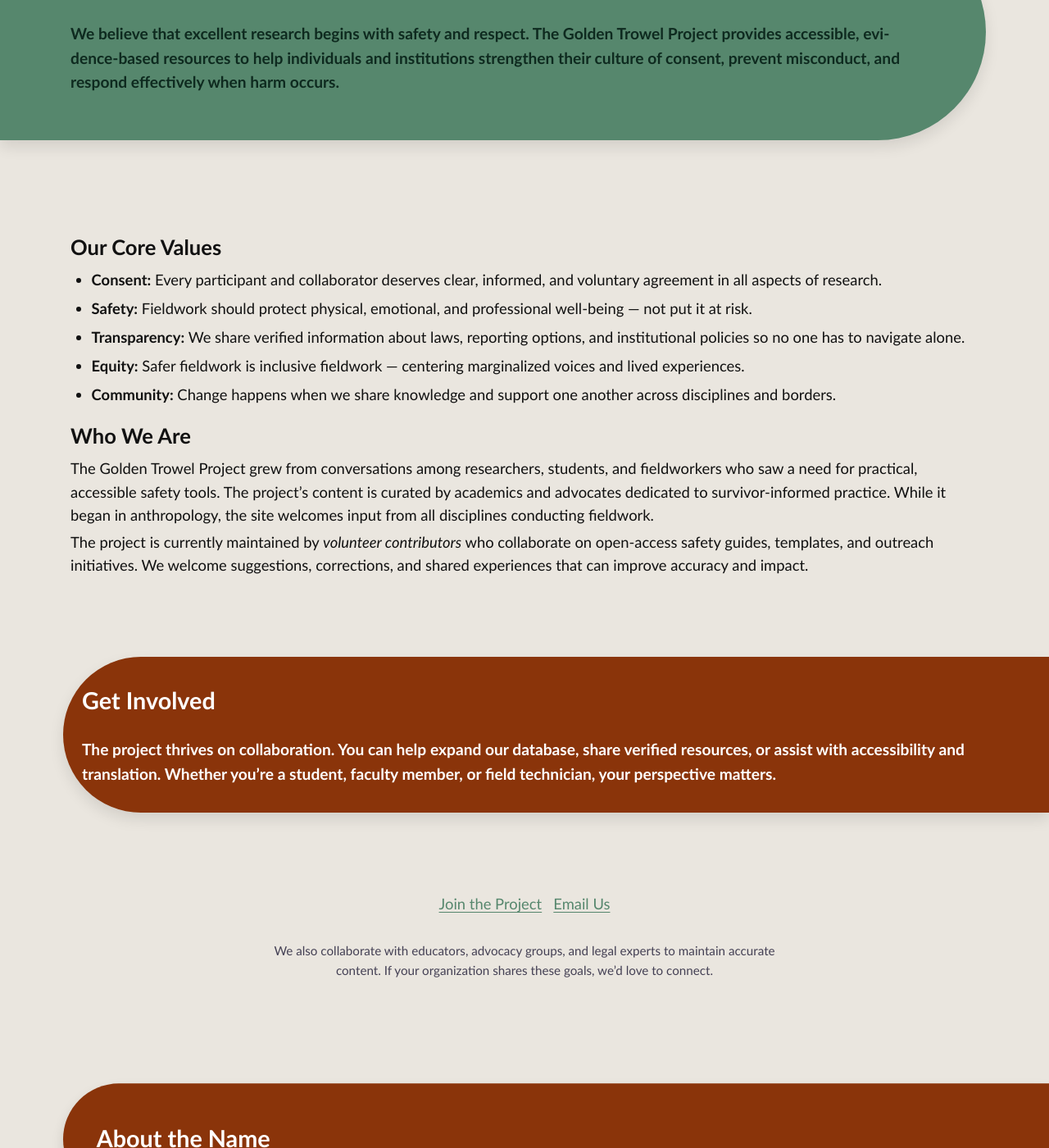
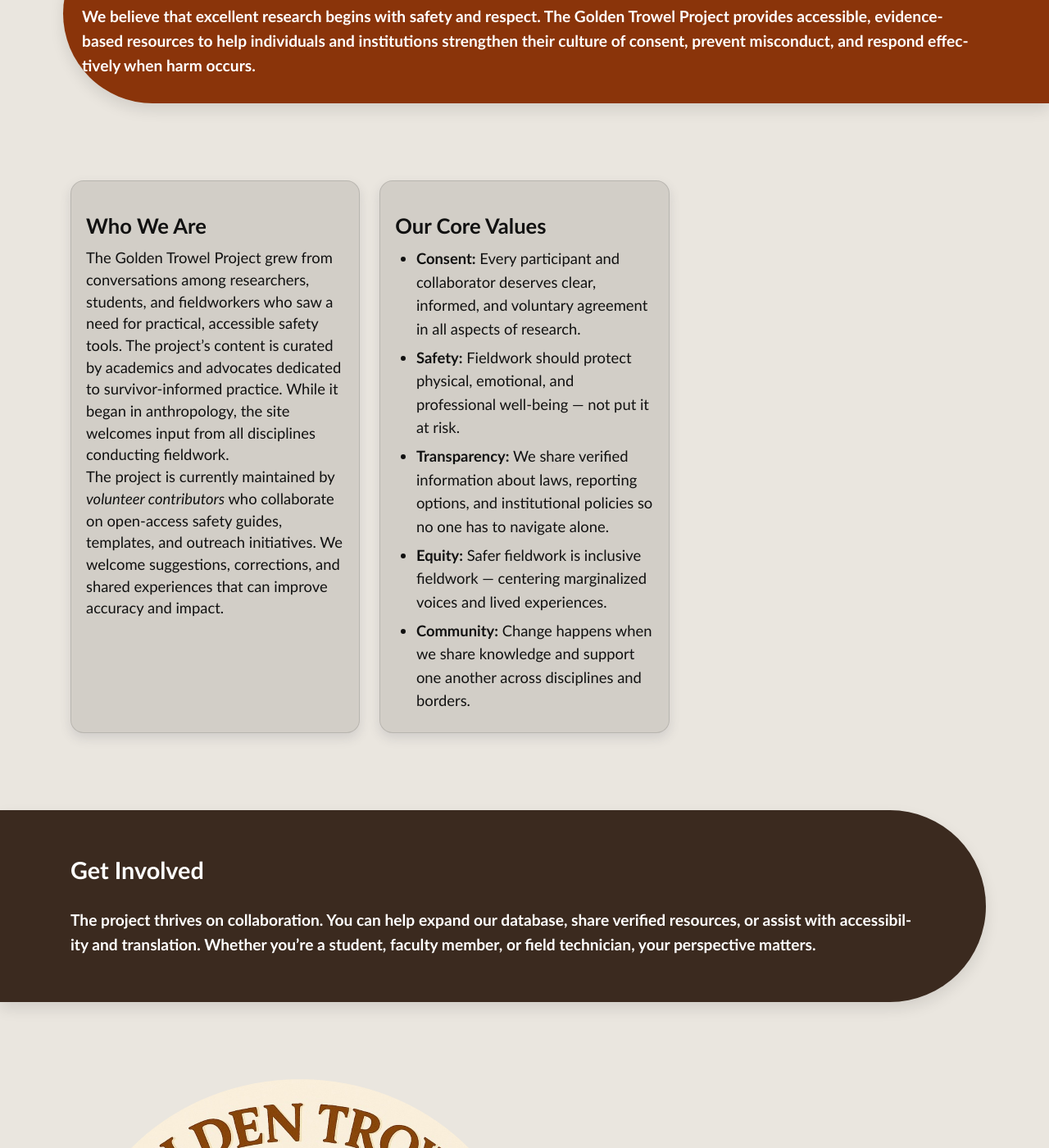
Before and after one commit to AnthroSafetyWarrior/GoldenTrowelProject, a Jekyll site: the page built from _pages/aboutus.html, in a window 1280 px wide and 1400 px high, scrolled down 1170 px. Shown: the whole window at 82% size. Built offline with Jekyll 4.4.1, drawn with Linux system fonts in a browser that asks for light colours; some of the changed text lies outside the part shown.

Commit message:
updating name

```diff
--- a/_pages/aboutus.html
+++ b/_pages/aboutus.html
@@ -23,7 +23,7 @@
 </section>
 
 <!-- 2) Mission & Values -->
-<section class="pillband pill--sage pill--clip-left pill--tight">
+<section class="pillband pill--orange pill--clip-right pill--tight">
   <div class="section">
     <h2>Our Mission</h2>
     <p class="lede">
@@ -35,20 +35,9 @@
   </div>
 </section>
 
-<section class="section">
-  <div class="split-equal">
-    <div class="col">
-      <h3><strong>Our Core Values</strong></h3>
-      <ul>
-        <li><strong>Consent:</strong> Every participant and collaborator deserves clear, informed, and voluntary agreement in all aspects of research.</li>
-        <li><strong>Safety:</strong> Fieldwork should protect physical, emotional, and professional well-being — not put it at risk.</li>
-        <li><strong>Transparency:</strong> We share verified information about laws, reporting options, and institutional policies so no one has to navigate alone.</li>
-        <li><strong>Equity:</strong> Safer fieldwork is inclusive fieldwork — centering marginalized voices and lived experiences.</li>
-        <li><strong>Community:</strong> Change happens when we share knowledge and support one another across disciplines and borders.</li>
-      </ul>
-    </div>
-
-    <div class="col">
+  <section class="section">
+ <div class="pill-grid">
+    <article class="card card--glass">
       <h3><strong>Who We Are</strong></h3>
       <p>
         The Golden Trowel Project grew from conversations among researchers, students, and fieldworkers who saw a need for
@@ -59,35 +48,52 @@
         The project is currently maintained by <em>volunteer contributors</em> who collaborate on open-access safety guides,
         templates, and outreach initiatives. We welcome suggestions, corrections, and shared experiences that can improve accuracy and impact.
       </p>
-    </div>
+</article>
+
+ <article class="card card--glass">
+      <h3><strong>Our Core Values</strong></h3>
+      <ul>
+        <li><strong>Consent:</strong> Every participant and collaborator deserves clear, informed, and voluntary agreement in all aspects of research.</li>
+        <li><strong>Safety:</strong> Fieldwork should protect physical, emotional, and professional well-being — not put it at risk.</li>
+        <li><strong>Transparency:</strong> We share verified information about laws, reporting options, and institutional policies so no one has to navigate alone.</li>
+        <li><strong>Equity:</strong> Safer fieldwork is inclusive fieldwork — centering marginalized voices and lived experiences.</li>
+        <li><strong>Community:</strong> Change happens when we share knowledge and support one another across disciplines and borders.</li>
+      </ul>
+    </article>
+
   </div>
 </section>
 
 <!-- 3) Get Involved -->
-<section class="pillband pill--orange pill--clip-right pill--tight">
+<section class="pillband pill--soil pill--clip-left pill--tight">
   <div class="section">
     <h2>Get Involved</h2>
     <p class="lede">
-      The project thrives on collaboration. You can help expand our database, share verified resources, or assist with accessibility and translation.
-      Whether you’re a student, faculty member, or field technician, your perspective matters.
+      The project thrives on collaboration. You can help expand our database, share verified resources, or assist with accessibility and translation. Whether you’re a student, faculty member, or field technician, your perspective matters.
     </p>
   </div>
 </section>
 
-<section class="section" style="text-align:center">
-  <p>
-    <a class="btn" href="https://forms.gle/YOUR-GOOGLE-FORM" target="_blank" rel="noopener">Join the Project</a>&nbsp;&nbsp;
-    <a class="btn" href="mailto:researchwithconsent@gmail.com">Email Us</a>
-  </p>
-  <p style="font-size:0.95em; color:var(--slate); max-width:70ch; margin:0 auto;">
-    We also collaborate with educators, advocacy groups, and legal experts to maintain accurate content.
-    If your organization shares these goals, we’d love to connect.
-  </p>
+<section class="section"
+    <div class="header-content">
+      <div class="logo-wrap">
+        <img class="site-logo"
+             src="{{ '/assets/img/IMG_3241.PNG' | absolute_url }}?v={{ site.time | date: '%s' }}"
+             alt="Logo for the Golden Trowel Project."
+             loading="lazy" decoding="async" fetchpriority="low">
+      </div>
+      <div class="header-text">
+        <h3><a class="btn" href="https://docs.google.com/forms/d/e/1FAIpQLSdJ_MJEQ1lE0U5t8Nd2oVRX-Mj3USrBz3G2PAUN-43VOecyIA/viewform?usp=publish-editor" target="_blank" rel="noopener">Join the Project</a></h3>
+        <h3><a class="btn" href="https://docs.google.com/forms/d/e/1FAIpQLSeZW2IbaCn9M2EZuIWenn8XdYXTRPBhGdNlW8d_f12wgsKQUA/viewform?usp=sharing&ouid=114777582095308245489" target="_blank" rel="noopener">Website Feedback Survey</a></h3>
+        <h3><a class="btn" <a class="btn" href="mailto:anthrosafetywarrior@gmail.com">anthrosafetywarrior@gmail.com</a></h3>
+      </div>
+    </div>
+<p>We also collaborate with educators, advocacy groups, and legal experts to maintain accurate content. If your organization shares these goals, we’d love to connect.</p>
 </section>
 
 <!-- 4) About the Name -->
 <section class="section">
-  <h2 class="pillhead pill--orange pill--clip-right">About the Name</h2>
+  <h2 class="pillhead pill--slate pill--clip-right">About the Name</h2>
   <div class="text">
     <p>The <em>Golden Trowel</em> has a history in archaeology as a satirical metaphor, most famously used by Kent Flannery (1982)
     to critique academic work that was elegant in theory but disconnected from the messy realities of fieldwork.
@@ -101,16 +107,45 @@
     <p>In short, we transform the old metaphor of the “golden trowel” into a call for a better standard:
     <strong>safe, ethical, and inclusive fieldwork.</strong></p>
   </div>
-  <br>
-  <article class="card card--glass">
-    <h3>Header Images</h3>
-    <p>All website images were captured by the project’s creator during leisure or fieldwork travel adventures.</p>
-    <ul>
-      <li>Home: Peștera Muierilor, Romania (2017)</li>
-      <li>Preparing: Hocking Hills State Park, OH, USA (2014)</li>
-      <li>Support: Silver Falls State Park, OR, USA (2024)</li>
-      <li>Reporting: Ol Pejeta Conservancy, Kenya (2018)</li>
-      <li>About Us: Lake Powell, AZ, USA (2020)</li>
-    </ul>
-  </article>
+
+
+<section class="section">
+  <h2 class="pillhead pill--sage pill--clip-left">Website Graphics</h2>
+
+  <div class="pill-grid">
+
+    <!-- Logo -->
+    <article class="card card--glass">
+      <h3><strong>Logo</strong></h3>
+      <p>
+        The logo was developed through an iterative creative process.
+        All descriptive prompts and visual concepts were written and envisioned by <strong>Samantha E. Gogol</strong>, and the final illustration was generated in collaboration with <em>ChatGPT Plus</em> using GPT-5 software.
+      </p>
+    </article>
+
+    <!-- Infographics -->
+    <article class="card card--glass">
+      <h3><strong>Infographics</strong></h3>
+      <p>
+        All infographics were designed by <strong>Samantha E. Gogol</strong> using
+        <a class="btn" href="https://www.visme.co/" target="_blank" rel="noopener">Visme</a>.
+      </p>
+    </article>
+
+    <!-- Header Images -->
+    <article class="card card--glass">
+      <h3><strong>Header Images</strong></h3>
+      <p>
+        All header photographs were captured by <strong>Samantha E. Gogol</strong> during leisure
+        or fieldwork travel adventures
+      </p>
+      <ul>
+        <li><strong>Home:</strong> Peștera Muierilor, Romania (2017)</li>
+        <li><strong>Preparing:</strong> Hocking Hills State Park, OH, USA (2014)</li>
+        <li><strong>Support:</strong> Silver Falls State Park, OR, USA (2024)</li>
+        <li><strong>Reporting:</strong> Ol Pejeta Conservancy, Kenya (2018)</li>
+        <li><strong>About Us:</strong> Lake Powell, AZ, USA (2020)</li>
+      </ul>
+    </article>
+  </div>
 </section>
```
